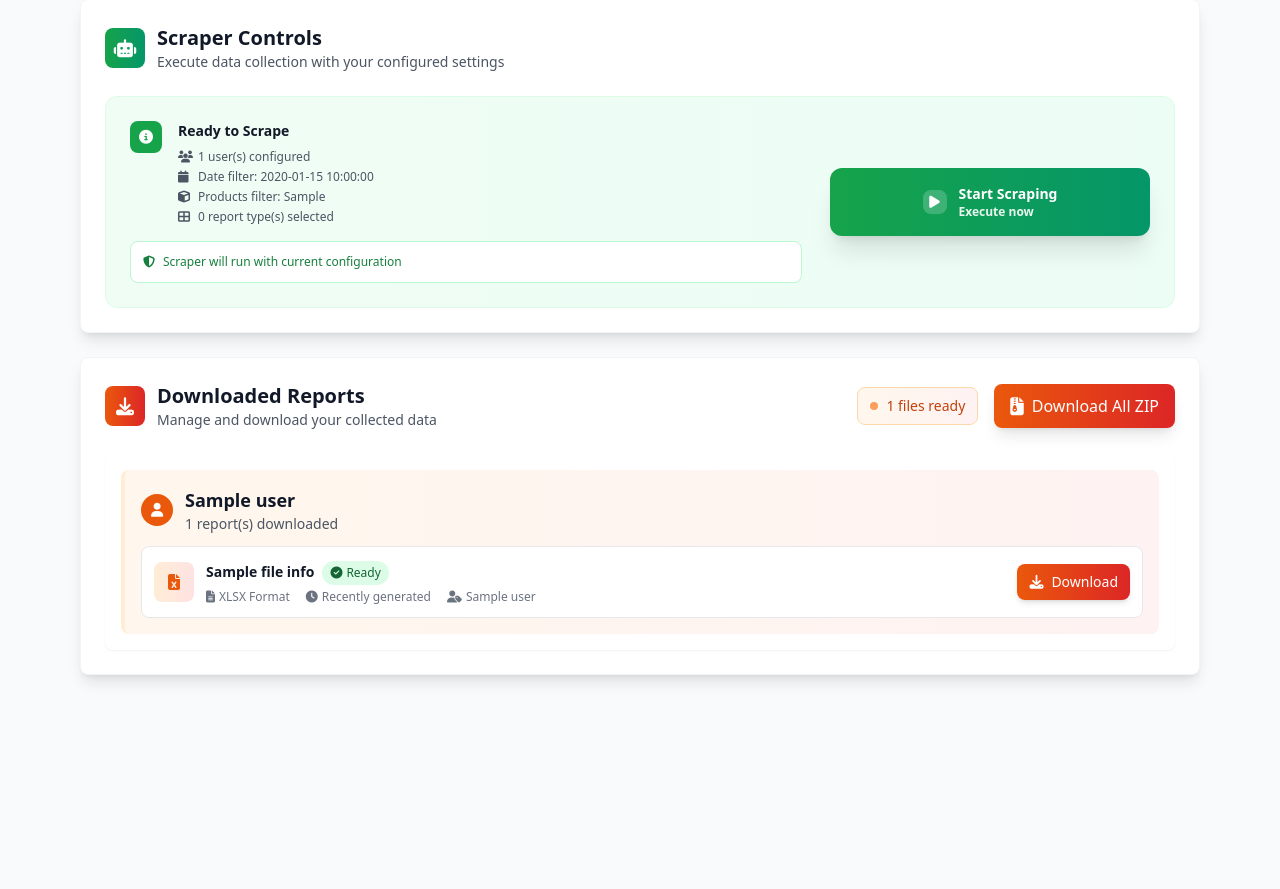
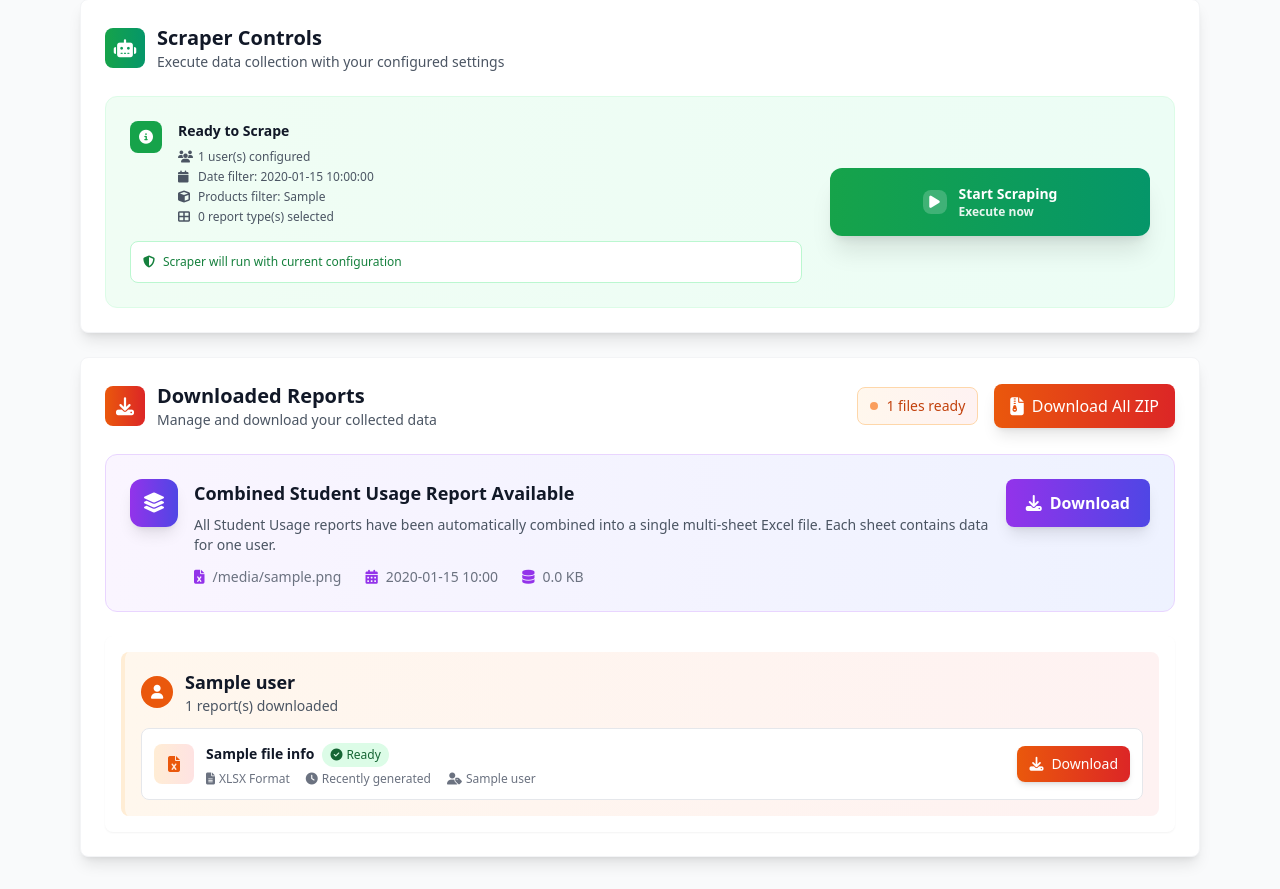
Before and after one commit to davidgonzalezfx/reports-scrapper, a Flask app: template templates/scrapper.html in a window 1280 px wide. Shown: the part 1445-2334 px from the top of the page. Before the commit the page ends 2127 px from the top, so only its background shows below. Run offline with Flask 3, Linux system fonts and the light colour scheme; the template is opened without the code that fills it: most values are stand-ins (such as "Sample title", 1, 10 or a date in 2020); some libraries are stand-ins or nearby versions.

Commit message:
Add - Combine Student Usage report

```diff
--- a/app.py
+++ b/app.py
@@ -262,6 +262,9 @@ def index():
         REPORTS_DIR_TMP = os.path.join(base_path, 'reports')  # Adjust based on how reports are bundled
         raw_files = get_report_files(REPORTS_DIR_TMP)
 
+        # Filter out combined reports from the main file list
+        raw_files = [f for f in raw_files if not f.startswith('Combined')]
+
         # Parse file information for better display
         files_with_info = [parse_file_info(f) for f in raw_files]
 
@@ -272,6 +275,26 @@ def index():
             if user not in files_by_user:
                 files_by_user[user] = []
             files_by_user[user].append(file_info)
+
+        # Check for combined Student Usage report
+        combined_report_info = None
+        try:
+            combined_files = sorted(
+                [f for f in os.listdir(REPORTS_DIR_TMP) if f.startswith('Combined_Student_Usage_')],
+                reverse=True
+            )
+            if combined_files:
+                latest_combined = combined_files[0]
+                file_path = os.path.join(REPORTS_DIR_TMP, latest_combined)
+                if os.path.exists(file_path):
+                    file_stats = os.stat(file_path)
+                    combined_report_info = {
+                        'filename': latest_combined,
+                        'size': file_stats.st_size,
+                        'modified': datetime.fromtimestamp(file_stats.st_mtime)
+                    }
+        except Exception as e:
+            logger.debug(f"Error checking for combined report: {e}")
 
         config = load_config()
         selected_date_filter = config.get('date_filter', DATE_FILTERS[0])
@@ -284,6 +307,7 @@ def index():
             files=raw_files,  # Keep for backward compatibility
             files_with_info=files_with_info,
             files_by_user=files_by_user,
+            combined_report=combined_report_info,
             download_in_progress=app_state.get_download_status(),
             date_filters=DATE_FILTERS,
             selected_date_filter=selected_date_filter,
@@ -410,6 +434,80 @@ def download_all_zip():
     except Exception as e:
         logger.error(f"Error creating zip download: {e}")
         return jsonify({'error': 'Failed to create zip file'}), 500
+
+@app.route('/download-combined-student-usage')
+def download_combined_student_usage():
+    """Download the most recent combined Student Usage report."""
+    try:
+        if getattr(sys, 'frozen', False):  # If running as a frozen executable
+            base_path = sys._MEIPASS
+        else:
+            base_path = os.path.abspath('.')
+        REPORTS_DIR_TMP = os.path.join(base_path, 'reports')
+
+        # Find the most recent combined Student Usage file
+        combined_files = sorted(
+            [f for f in os.listdir(REPORTS_DIR_TMP) if f.startswith('Combined_Student_Usage_')],
+            reverse=True
+        )
+
+        if not combined_files:
+            logger.info("No combined Student Usage report available")
+            return jsonify({'error': 'No combined Student Usage report available'}), 404
+
+        # Get the most recent file
+        latest_combined = combined_files[0]
+
+        # Security check: ensure filename doesn't contain path traversal
+        if not validate_filename(latest_combined):
+            logger.warning(f"Potentially malicious filename: {latest_combined}")
+            return jsonify({'error': 'Invalid filename'}), 400
+
+        file_path = os.path.join(REPORTS_DIR_TMP, latest_combined)
+        if not os.path.exists(file_path):
+            logger.warning(f"Combined file not found: {latest_combined}")
+            return jsonify({'error': 'File not found'}), 404
+
+        logger.info(f"Downloading combined Student Usage report: {latest_combined}")
+        return send_from_directory(REPORTS_DIR_TMP, latest_combined, as_attachment=True)
+
+    except Exception as e:
+        logger.error(f"Error downloading combined Student Usage report: {e}")
+        return jsonify({'error': 'Download failed'}), 500
+
+@app.route('/get-combined-student-usage-status')
+def get_combined_student_usage_status():
+    """Check if a combined Student Usage report exists."""
+    try:
+        if getattr(sys, 'frozen', False):
+            base_path = sys._MEIPASS
+        else:
+            base_path = os.path.abspath('.')
+        REPORTS_DIR_TMP = os.path.join(base_path, 'reports')
+
+        # Find combined Student Usage files
+        combined_files = sorted(
+            [f for f in os.listdir(REPORTS_DIR_TMP) if f.startswith('Combined_Student_Usage_')],
+            reverse=True
+        )
+
+        if combined_files:
+            latest_file = combined_files[0]
+            file_path = os.path.join(REPORTS_DIR_TMP, latest_file)
+            file_stats = os.stat(file_path)
+
+            return jsonify({
+                'exists': True,
+                'filename': latest_file,
+                'size': file_stats.st_size,
+                'modified': datetime.fromtimestamp(file_stats.st_mtime).isoformat()
+            })
+        else:
+            return jsonify({'exists': False})
+
+    except Exception as e:
+        logger.error(f"Error checking combined report status: {e}")
+        return jsonify({'exists': False, 'error': str(e)})
 
 @app.route('/scrape', methods=['POST'])
 def scrape():
--- a/templates/scrapper.html
+++ b/templates/scrapper.html
@@ -617,6 +617,44 @@
 				</div>
 			</div>
 
+			{% if combined_report %}
+			<!-- Combined Report Highlight -->
+			<div class="mb-6 bg-gradient-to-r from-purple-50 to-indigo-50 rounded-xl p-6 border border-purple-200">
+				<div class="flex items-start gap-4">
+					<div class="w-12 h-12 bg-gradient-to-r from-purple-600 to-indigo-600 rounded-xl flex items-center justify-center shadow-lg">
+						<i class="fas fa-layer-group text-white text-xl"></i>
+					</div>
+					<div class="flex-1">
+						<h3 class="text-lg font-bold text-gray-900 mb-2">Combined Student Usage Report Available</h3>
+						<p class="text-sm text-gray-600 mb-3">
+							All Student Usage reports have been automatically combined into a single multi-sheet Excel file.
+							Each sheet contains data for one user.
+						</p>
+						<div class="flex items-center gap-6 text-sm text-gray-500">
+							<span class="flex items-center gap-2">
+								<i class="fas fa-file-excel text-purple-600"></i>
+								{{ combined_report.filename }}
+							</span>
+							<span class="flex items-center gap-2">
+								<i class="fas fa-calendar-alt text-purple-600"></i>
+								{{ combined_report.modified.strftime('%Y-%m-%d %H:%M') }}
+							</span>
+							<span class="flex items-center gap-2">
+								<i class="fas fa-database text-purple-600"></i>
+								{{ (combined_report.size / 1024)|round(1) }} KB
+							</span>
+						</div>
+					</div>
+					<a href="/download-combined-student-usage"
+						class="group relative inline-flex items-center gap-2 px-5 py-3 bg-gradient-to-r from-purple-600 to-indigo-600 text-white font-semibold rounded-lg shadow-lg hover:from-purple-700 hover:to-indigo-700 focus:outline-none focus:ring-4 focus:ring-purple-300 transition-all duration-200">
+						<i class="fas fa-download"></i>
+						<span>Download</span>
+						<div class="absolute inset-0 bg-white opacity-0 group-hover:opacity-20 rounded-lg transition-opacity duration-200"></div>
+					</a>
+				</div>
+			</div>
+			{% endif %}
+
 			{% if files %}
 
 			<div class="bg-white rounded-lg overflow-hidden shadow-sm">
```
Also changed, not shown: scraper.py (+15 -0 lines), utils.py (+112 -0 lines).
